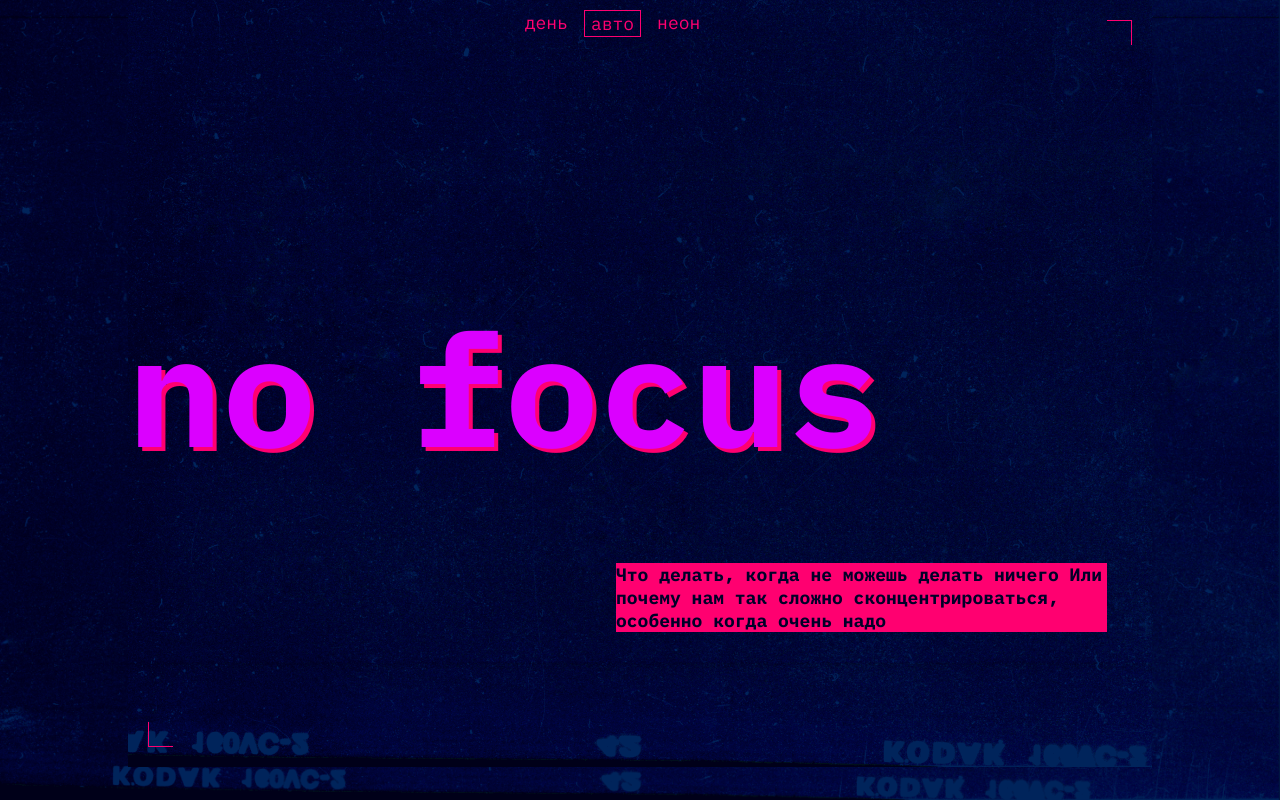
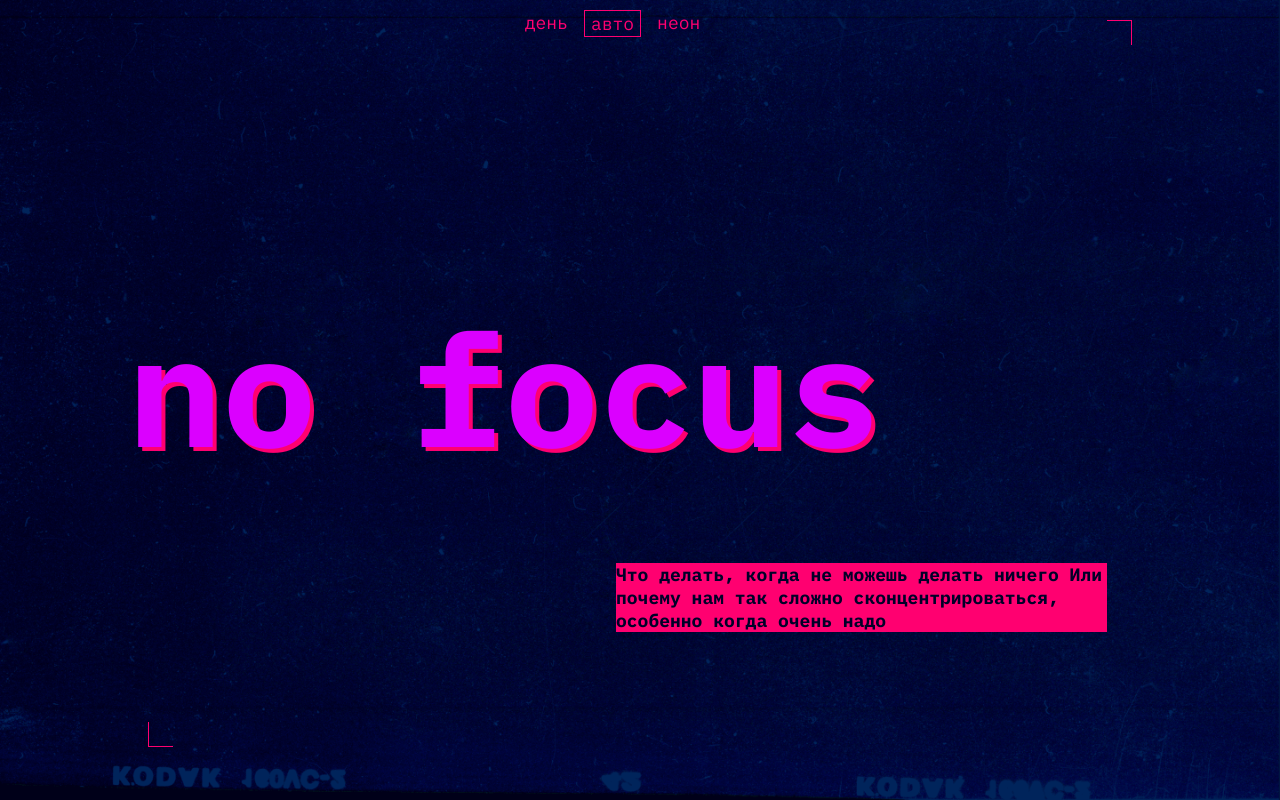
Before and after one commit to ProstoChelovek1/slozhno-sosredotochitsya, a plain HTML site: page index.html in a window 1280 px wide. Shown: the top 800 px of the page. Drawn offline with Linux system fonts and the light colour scheme.

Commit message:
Add files via upload

```diff
--- a/styles/style.css
+++ b/styles/style.css
@@ -12,9 +12,6 @@
 
 .header {
 	object-fit: contain;
-	background-position: center bottom;
-	background-repeat: no-repeat;
-	background-image: var(--background-image);
 	display: grid;
 	grid-template-rows: 45px 403px 184px 135px;
 	grid-template-columns: 0px minmax(375px, 979px) 0px;
```
